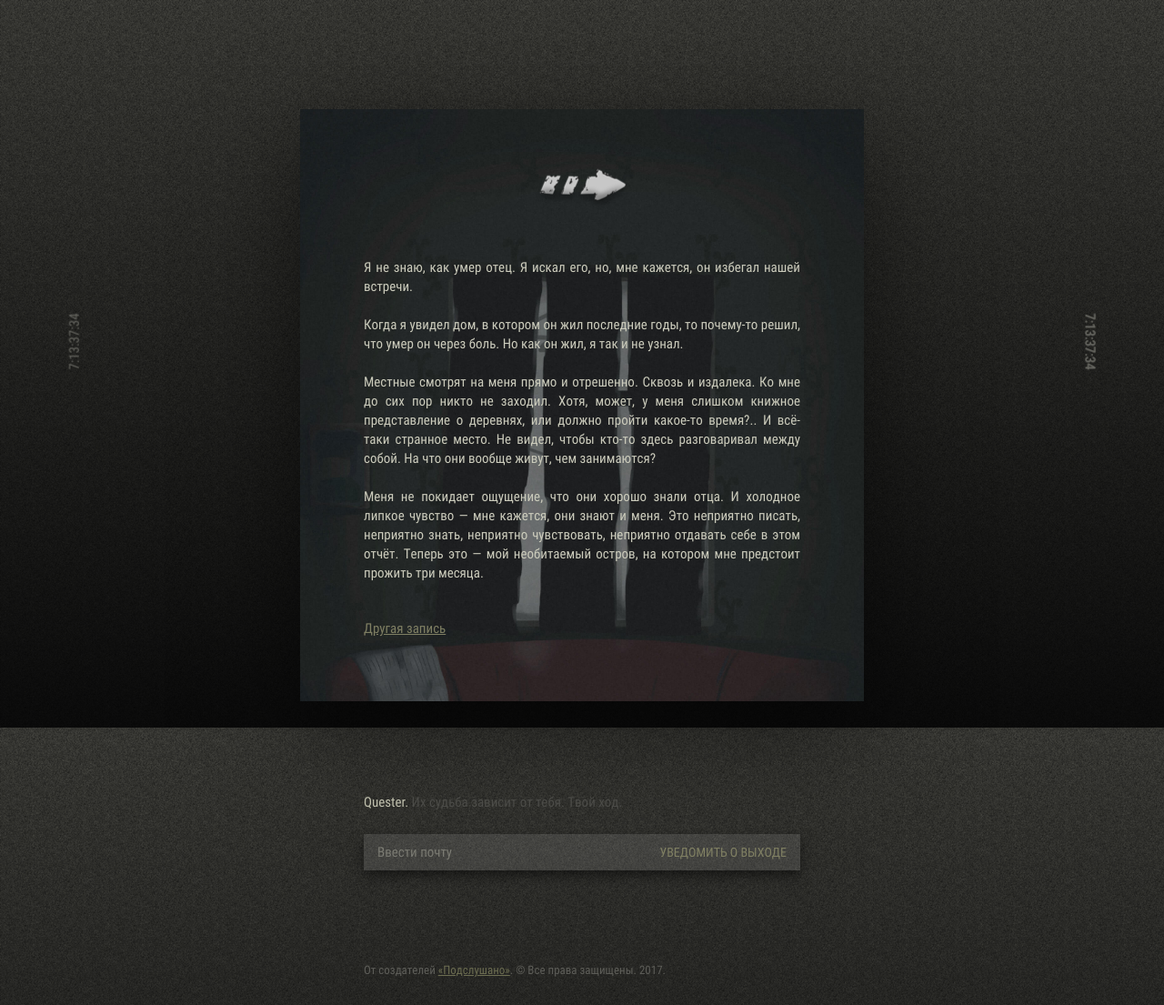
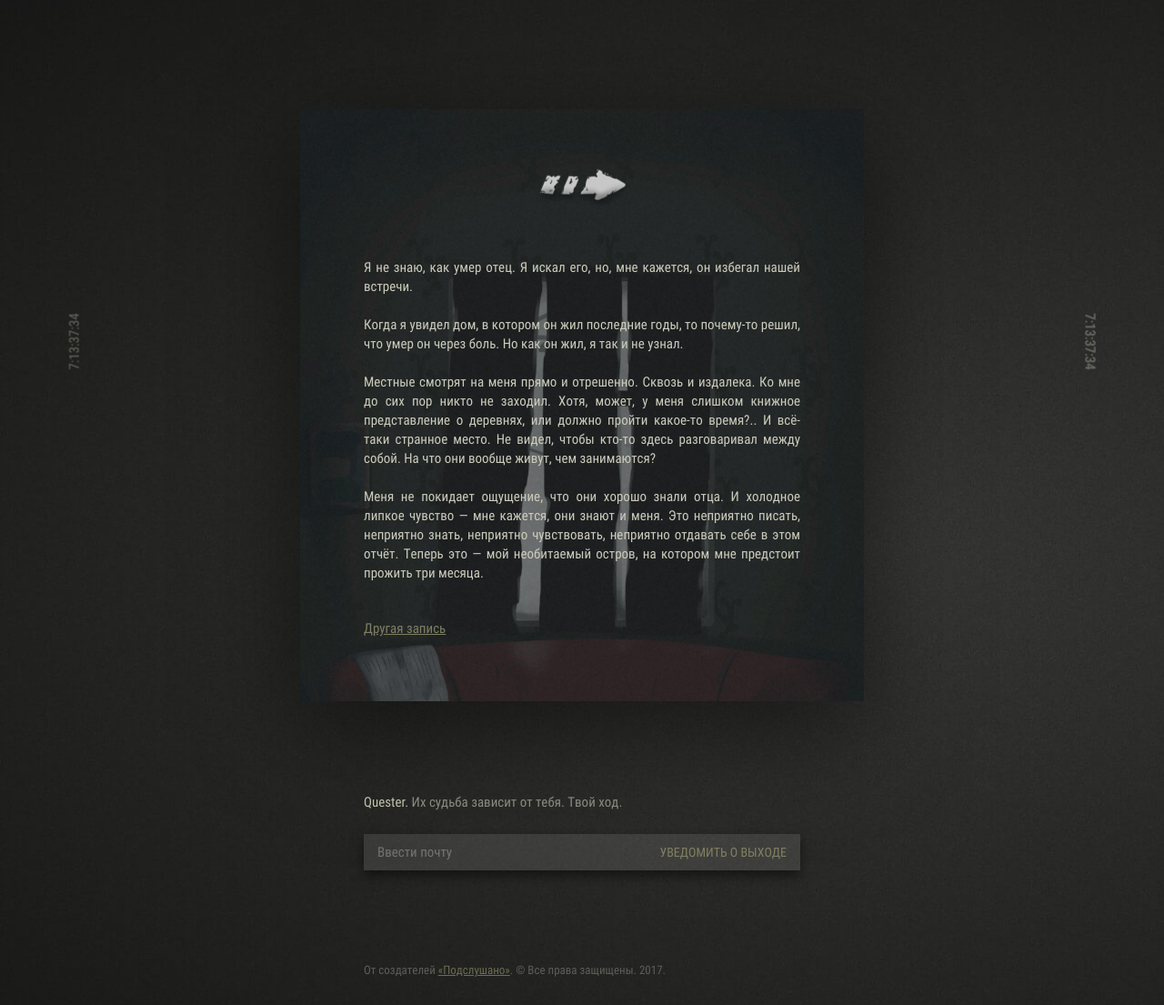
Before and after one commit to luntegg/luntegg.github.io, a PHP site: page / in a window 1280 px wide. Shown: the whole page at 91% size. Run offline with PHP 8.4, Linux system fonts and the light colour scheme.

Commit message:
change ver

```diff
--- a/css/styles.css
+++ b/css/styles.css
@@ -165,7 +165,8 @@ input:-ms-input-placeholder      {color:#ccccbc; opacity: 0.4;}
 }
 
 body {
-    background: url(../img/grain@1x.png), -webkit-gradient(linear, left top, left bottom, from(#353531), to(#0A0A0A)) fixed;
+    /*background: url(../img/grain@1x.png), -webkit-gradient(linear, left top, left bottom, from(#353531), to(#0A0A0A)) fixed;*/
+    background-image: url(../img/bg@1x.jpg);
     background-attachment: fixed;
     background-blend-mode: overlay;
     font-family: 'Roboto Condensed';
@@ -175,15 +176,16 @@ body {
 
 @media (-webkit-min-device-pixel-ratio: 2) {
     body {
-        background: url(../img/grain@2x.png), -webkit-gradient(linear, left top, left bottom, from(#353531), to(#0A0A0A)) fixed;
+        /*background: url(../img/grain@2x.png), -webkit-gradient(linear, left top, left bottom, from(#353531), to(#0A0A0A)) fixed;*/
+        background-image: url(../img/bg@2x.jpg);
     }
 }
 
-@media (-webkit-min-device-pixel-ratio: 3) {
-    body {
-        background: url(../img/grain@3x.png), -webkit-gradient(linear, left top, left bottom, from(#353531), to(#0A0A0A)) fixed;
-    }
-}
+/*@media (-webkit-min-device-pixel-ratio: 3) {*/
+    /*body {*/
+        /*background: url(../img/grain@3x.png), -webkit-gradient(linear, left top, left bottom, from(#353531), to(#0A0A0A)) fixed;*/
+    /*}*/
+/*}*/
 
 .bg-wrapper {
     background-size: cover;
@@ -343,7 +345,7 @@ body {
 }
 
 .story-desc {
-    color: #4C4C48;
+    color: #8a8a80;
     margin-bottom: 25px;
 }
 
--- a/index.html
+++ b/index.html
@@ -5,7 +5,7 @@
         <meta name="viewport" content="width=device-width, initial-scale=1">
         <title>Quester</title>
 
-        <link rel="stylesheet" href="css/styles.css?206">
+        <link rel="stylesheet" href="css/styles.css?207">
     </head>
 
     <body>
@@ -64,6 +64,6 @@
         </div>
 
         <script src="./js/libs/jquery.min.js"></script>
-        <script src="./js/main.js?206"></script>
+        <script src="./js/main.js?207"></script>
     </body>
 </html>
```
Also changed, not shown: img/bg@1x.jpg (added), img/bg@2x.jpg (added).
